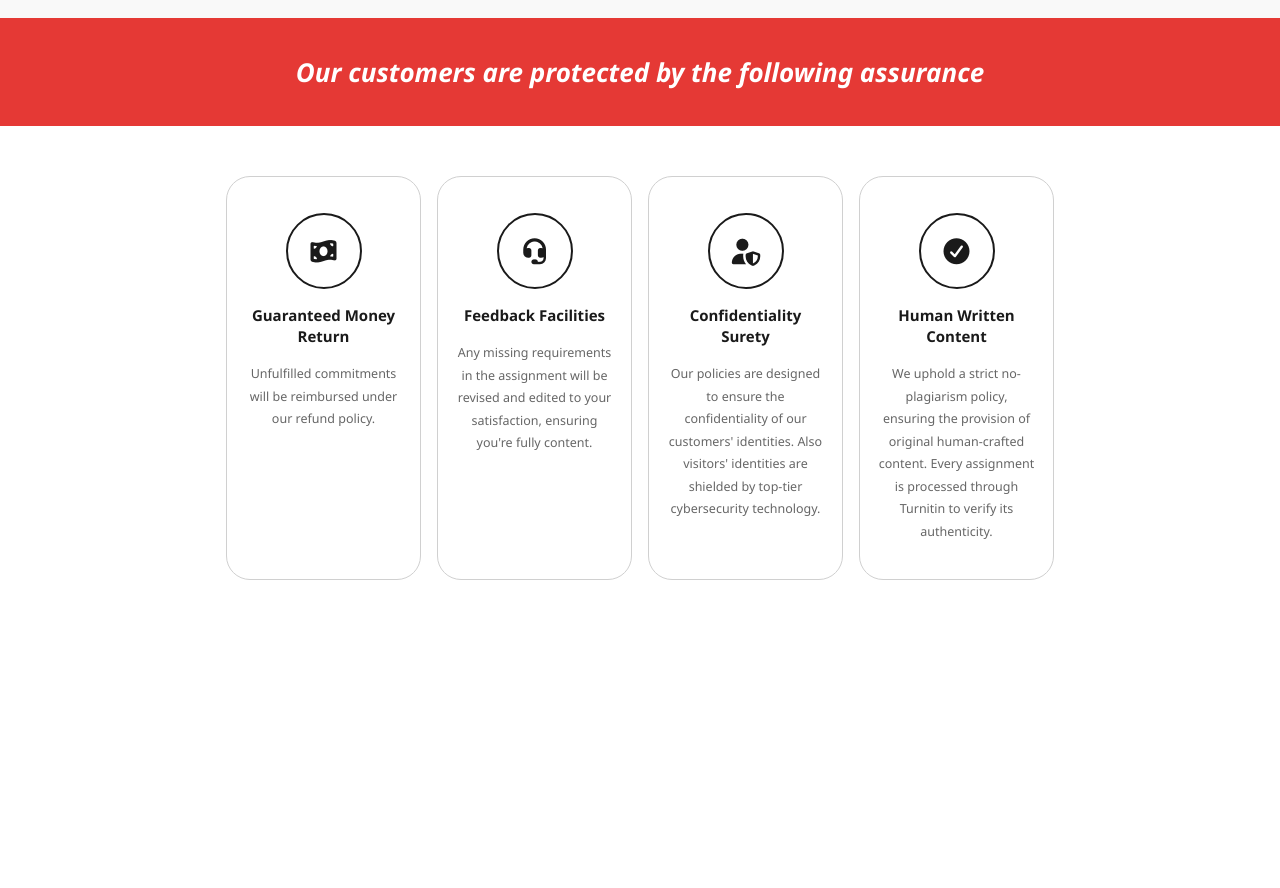
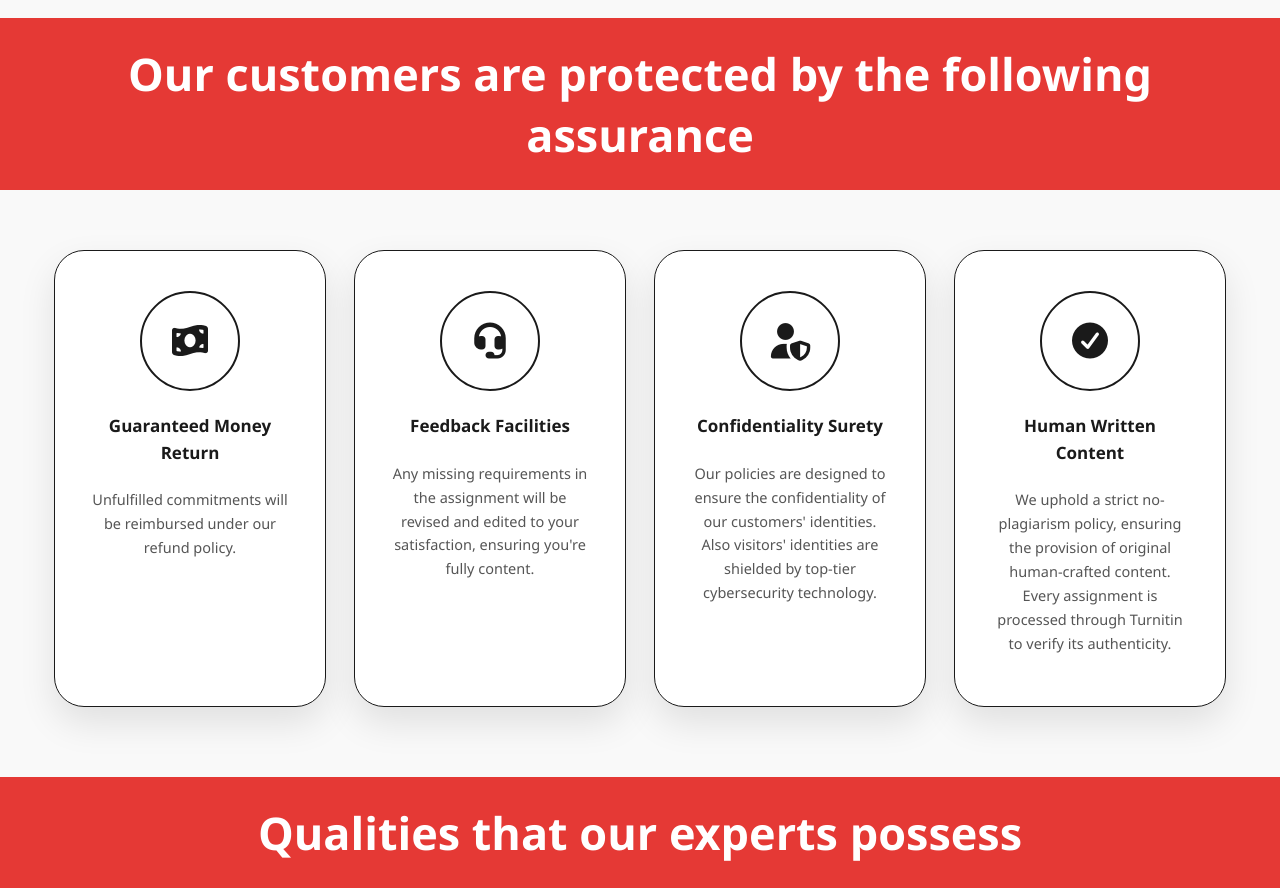
Before and after one commit to Haji-Suleman/assigment-web, a React (Vite) app: page / in a window 1280 px wide. Shown: the part 2160-3048 px from the top of the page. Before the commit the page ends 2800 px from the top, so only its background shows below. Built offline with nearby package versions, Linux system fonts and the light colour scheme.

Commit message:
Adding new files

```diff
--- a/src/Components/Assurance.css
+++ b/src/Components/Assurance.css
@@ -1,129 +1,157 @@
+/* ═══════════════════════════════════════
+   Assurance – takemyassignment.co.uk
+═══════════════════════════════════════ */
+
 .as-section {
     width: 100%;
-    background: #ffffff;
-    padding: 50px 0 60px;
+    background: #f9f9f9;
     font-family: 'Segoe UI', Arial, sans-serif;
 }
 
+/* ── Row ── */
 .as-row {
-    display: grid;
-    grid-template-columns: repeat(4, 1fr);
-    gap: 16px;
-    max-width: 860px;
+    display: flex;
+    flex-wrap: wrap;
+    justify-content: center;
+    gap: 28px;
+    max-width: 1300px;
     margin: 0 auto;
-    padding: 0 16px;
+    padding: 60px 40px 70px;
 }
 
-/* ── Card ── */
+/* ── Outer container (hover & transition here) ── */
+.row_container {
+    width: calc(25% - 28px);
+    min-width: 240px;
+    box-sizing: border-box;
+    padding: 12px 12px 40px 12px;
+    border-radius: 30px;
+    border: 1px solid #1a1a1a;
+    box-shadow: 0 4px 16px rgba(0, 0, 0, 0.08);
+    background: #ffffff;
+    cursor: default;
+
+    /* Transition lives here now */
+    transition: transform 0.45s cubic-bezier(0.34, 1.56, 0.64, 1),
+        box-shadow 0.45s cubic-bezier(0.34, 1.56, 0.64, 1),
+        border-color 0.3s ease;
+}
+
+.row_container:hover {
+    transform: translateY(-10px);
+    box-shadow: 0 20px 44px rgba(0, 0, 0, 0.13);
+    border-color: #e53935;
+}
+
+/* ── Inner card (no hover/transition — just layout) ── */
 .as-card {
-    background: #ffffff;
-    border: 1.5px solid #d0d0d0;
-    border-radius: 24px;
     display: flex;
     flex-direction: column;
     align-items: center;
-    padding: 36px 18px 36px;
-    gap: 16px;
+    justify-content: flex-start;
+    gap: 22px;
+    padding: 28px 24px 10px;
     text-align: center;
-    transition: transform 0.4s cubic-bezier(0.23, 1, 0.32, 1),
-        box-shadow 0.4s cubic-bezier(0.23, 1, 0.32, 1);
 }
 
-.as-card:hover {
-    transform: translateY(-8px);
-    box-shadow: 0 12px 28px rgba(0, 0, 0, 0.08);
-}
-
-/* ── Icon: outline circle, transparent bg, black icon ── */
+/* ── Icon circle ── */
 .as-icon-circle {
-    width: 76px;
-    height: 76px;
+    width: 100px;
+    height: 100px;
     border-radius: 50%;
-    border: 2px solid #1a1a1a;
-    background: transparent;
+    border: 2.5px solid #1a1a1a;
     display: flex;
     align-items: center;
     justify-content: center;
     flex-shrink: 0;
+    transition: border-color 0.3s ease, background 0.3s ease;
+}
+
+.row_container:hover .as-icon-circle {
+    border-color: #e53935;
+    background: #fff5f5;
 }
 
 .as-icon-circle i {
-    font-size: 26px;
+    font-size: 36px;
     color: #1a1a1a;
+    transition: color 0.3s ease;
+}
+
+.row_container:hover .as-icon-circle i {
+    color: #e53935;
 }
 
 /* ── Title ── */
 .as-title {
-    font-size: 15px;
-    font-weight: 800;
+    font-size: 17px;
+    font-weight: 700;
     color: #1a1a1a;
     margin: 0;
-    line-height: 1.4;
+    line-height: 1.55;
 }
 
 /* ── Description ── */
 .as-desc {
-    font-size: 12.5px;
-    color: #666666;
+    font-size: 14.5px;
+    color: #555;
+    line-height: 1.65;
     margin: 0;
-    line-height: 1.8;
 }
 
-/* ══════════════════════
-   ANIMATIONS
-══════════════════════ */
+/* ══════════════════════════════════════
+   ENTRY ANIMATIONS — smooth spring
+══════════════════════════════════════ */
+
 .as-card--from-left {
     opacity: 0;
-    transform: translateX(-110px);
+    transform: translateX(200px);
     transition: opacity 0.8s cubic-bezier(0.22, 1, 0.36, 1),
-        transform 0.8s cubic-bezier(0.22, 1, 0.36, 1),
-        box-shadow 0.4s cubic-bezier(0.23, 1, 0.32, 1);
+        transform 2s cubic-bezier(0.22, 1, 0.36, 1);
 }
 
 .as-card--from-top {
     opacity: 0;
-    transform: translateY(-110px);
+    transform: translateY(-150px);
+    transition: opacity 1s cubic-bezier(0.22, 1, 0.36, 1),
+        transform 2s cubic-bezier(0.22, 1, 0.36, 1);
+}
+
+.as-card--from-right {
+    opacity: 0;
+    transform: translateX(-110px);
     transition: opacity 0.8s cubic-bezier(0.22, 1, 0.36, 1),
-        transform 0.8s cubic-bezier(0.22, 1, 0.36, 1),
-        box-shadow 0.4s cubic-bezier(0.23, 1, 0.32, 1);
+        transform 2s cubic-bezier(0.22, 1, 0.36, 1);
 }
 
 .as-card--from-bottom {
     opacity: 0;
     transform: translateY(110px);
     transition: opacity 0.8s cubic-bezier(0.22, 1, 0.36, 1),
-        transform 0.8s cubic-bezier(0.22, 1, 0.36, 1),
-        box-shadow 0.4s cubic-bezier(0.23, 1, 0.32, 1);
+        transform 2s cubic-bezier(0.22, 1, 0.36, 1);
 }
 
-.as-card--from-right {
-    opacity: 0;
-    transform: translateX(110px);
-    transition: opacity 0.8s cubic-bezier(0.22, 1, 0.36, 1),
-        transform 0.8s cubic-bezier(0.22, 1, 0.36, 1),
-        box-shadow 0.4s cubic-bezier(0.23, 1, 0.32, 1);
-}
-
+/* Landed */
 .as-card--in {
     opacity: 1 !important;
     transform: translate(0, 0) !important;
 }
 
-.as-card--in:hover {
-    transform: translateY(-8px) !important;
-    box-shadow: 0 12px 28px rgba(0, 0, 0, 0.08) !important;
-}
-
-@media (max-width: 860px) {
-    .as-row {
-        grid-template-columns: repeat(2, 1fr);
-        max-width: 480px;
+/* ── Responsive ── */
+@media (max-width: 1024px) {
+    .row_container {
+        width: calc(50% - 28px);
     }
 }
 
-@media (max-width: 480px) {
+@media (max-width: 540px) {
     .as-row {
-        grid-template-columns: 1fr;
-        max-width: 260px;
+        padding: 40px 16px 50px;
+        gap: 20px;
+    }
+
+    .row_container {
+        width: 100%;
+        min-width: unset;
     }
 }
--- a/src/Components/Assurance.jsx
+++ b/src/Components/Assurance.jsx
@@ -54,14 +54,19 @@ const Assurance = () => {
         <section className="as-section">
             <div className="as-row" ref={rowRef}>
                 {cards.map((card, i) => (
-                    <div className={`as-card as-card--${card.anim}`} key={i}>
-                        <div className="as-icon-circle">
-                            <i className={card.icon}></i>
+                    <div className="row_container" key={i}>
+                        <div className={`as-card as-card--${card.anim}`}>
+                            <div className="as-icon-circle">
+                                <i className={card.icon}></i>
+                            </div>
+                            <h3 className="as-title">{card.title}</h3>
+                            <p className="as-desc">{card.desc}</p>
                         </div>
-                        <h3 className="as-title">{card.title}</h3>
-                        <p className="as-desc">{card.desc}</p>
                     </div>
                 ))}
+            </div>
+            <div className="wc-bottom-banner">
+                <h2 className="wc-banner-text">Qualities that our experts possess</h2>
             </div>
         </section>
     )
--- a/src/Components/WhyChoose.css
+++ b/src/Components/WhyChoose.css
@@ -118,16 +118,23 @@
 .wc-bottom-banner {
     width: 100%;
     background: #e53935;
-    padding: 36px 24px;
+    padding: 25px 24px;
     text-align: center;
 }
 
 .wc-banner-text {
-    font-size: clamp(16px, 2.4vw, 26px);
-    font-weight: 800;
-    font-style: italic;
+    font-size: clamp(45px, 2.4vw, 26px);
+    font-weight: 700;
     color: #ffffff;
     margin: 0;
+}
+
+.row_container {
+    padding: 10px 10px 90px 10px;
+    border-radius: 30px;
+    border: 1px solid black;
+    box-shadow: 0 16px 36px rgba(0, 0, 0, 0.1) !important;
+
 }
 
 /* ── Responsive ── */
```
Also changed, not shown: src/Components/KeyQualities.css (added), src/Components/KeyQualities.jsx (added).
